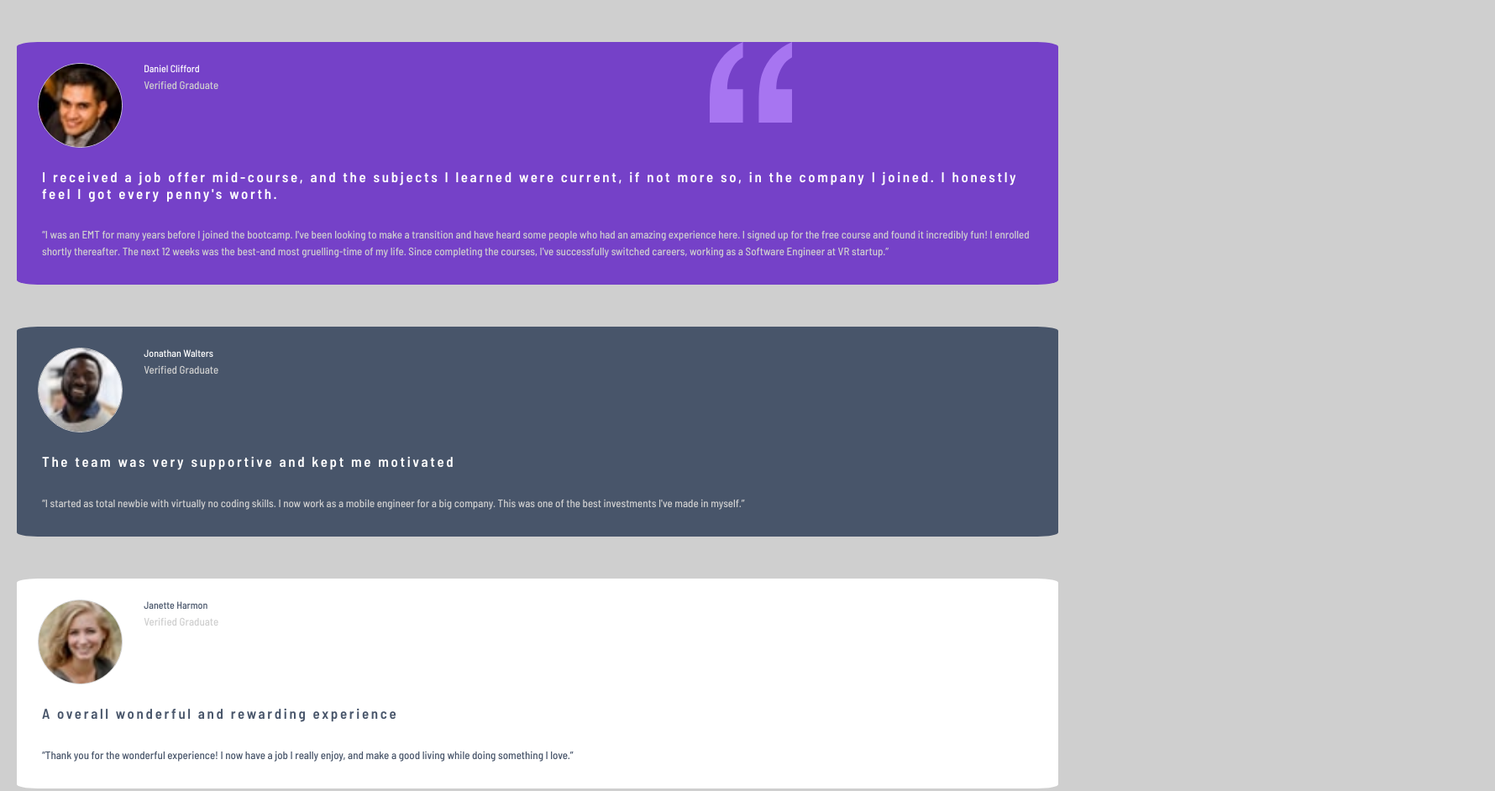
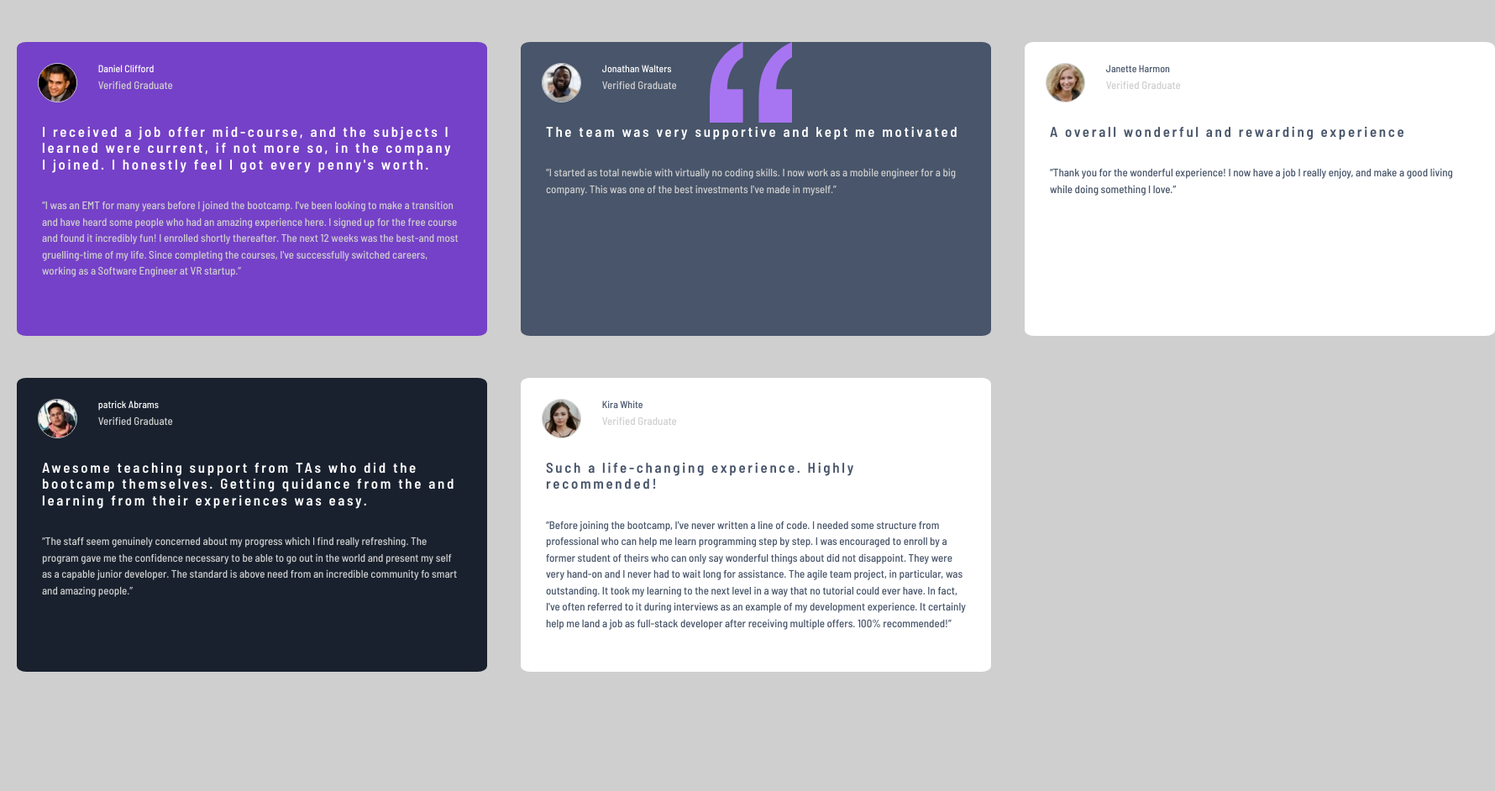
Before and after one commit to Miron-Silviu/testimonials-grid, a plain HTML site: page index.html in a window 1280 px wide. Shown: the top 942 px of the page at 84% size, 1780 px wide, since content can reach past the window. After the commit the page ends 800 px from the top, so only its background shows below. Drawn offline with Linux system fonts and the light colour scheme.

Commit message:
Build :Define media query in style.css

```diff
--- a/css/style.css
+++ b/css/style.css
@@ -107,3 +107,15 @@ p {
   margin: var(--margin);
   background: var(--very-dark-blackish-blue);
 }
+
+@media screen and (min-width: 700px) {
+  .testimonial__grid {
+    grid-template: repeat(2, 400px) / repeat(3, 600px);
+    justify-items: stretch;
+    align-items: stretch;
+  }
+  .first-user-card {
+  }
+  .forth-user-card {
+  }
+}
```
